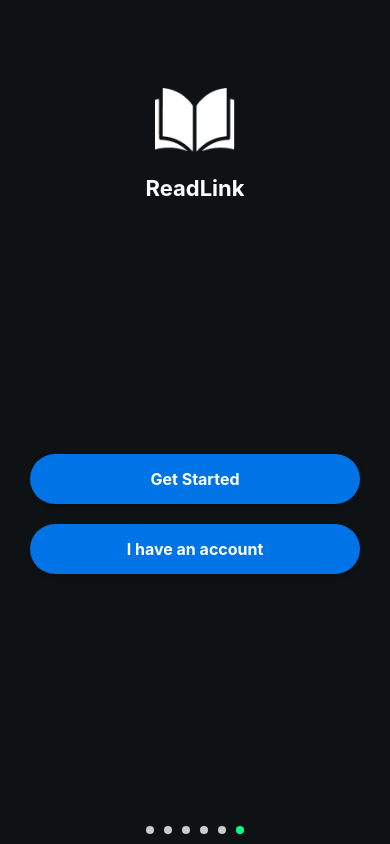
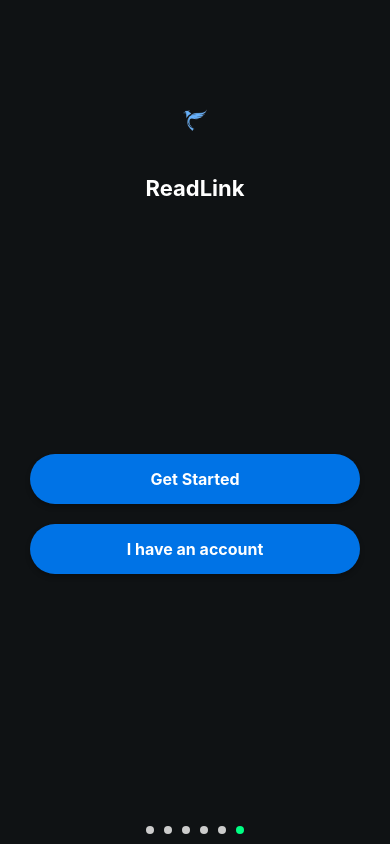
Before and after one commit to csrijon/readerbook, a React Native app: screen /welcome in a window 390 px wide. Built offline with nearby package versions, Linux system fonts and the light colour scheme.

Commit message:
app icon

```diff
--- a/src/screens/WelcomeScreen.jsx
+++ b/src/screens/WelcomeScreen.jsx
@@ -17,7 +17,7 @@
 
       {/* Logo and Title */}
       <View style={styles.logoContainer}>
-        <Image source={require('../assets/Vector.png')} style={styles.logo} />
+        <Image source={require('../assets/logo.png')} style={styles.logo} />
         <Text style={styles.title}>ReadLink</Text>
       </View>
 
```
Also changed, not shown: src/assets/logo.png (added), 19 other files (tests, documents, lock files or other folders).
